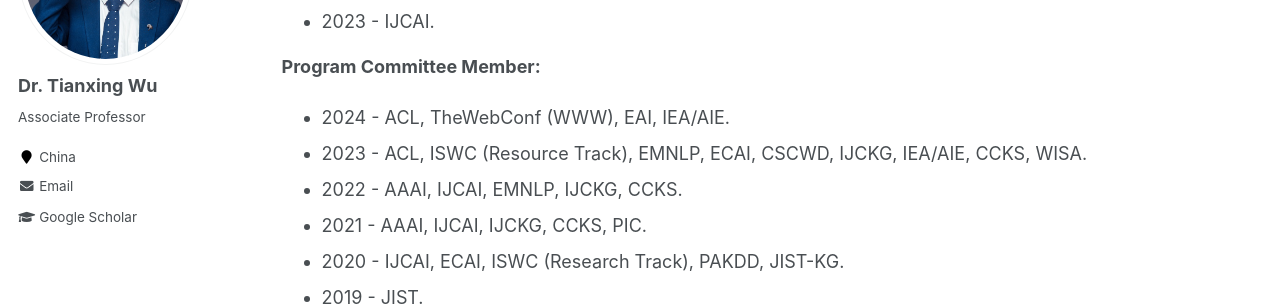
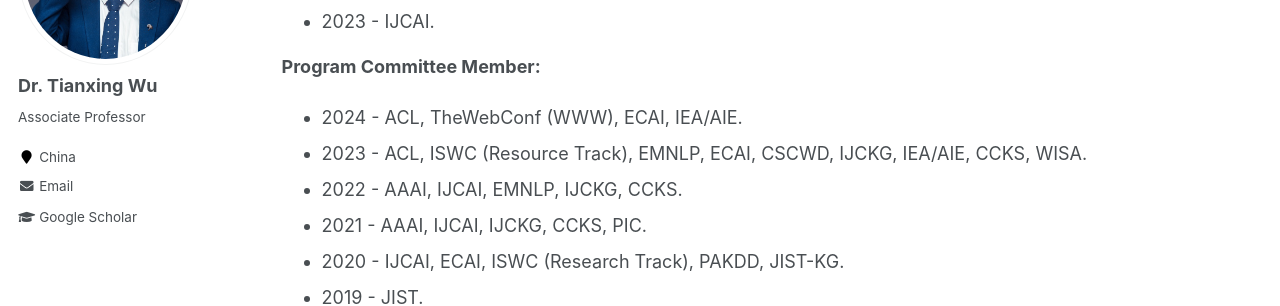
Before and after one commit to tianxing-wu/tianxing-wu.github.io, a Jekyll site: the page built from _pages/services.md, in a window 1280 px wide and 900 px high, scrolled down 1934 px. Shown: the part 153-459 px from the top of the window. Built offline with Jekyll 4.4.1, drawn with Linux system fonts in a browser that asks for light colours.

Commit message:
info update

```diff
--- a/_pages/services.md
+++ b/_pages/services.md
@@ -48,7 +48,7 @@ author_profile: true
 * 2023 - IJCAI.
 
 **Program Committee Member:**
-* 2024 - ACL, TheWebConf (WWW), EAI, IEA/AIE.
+* 2024 - ACL, TheWebConf (WWW), ECAI, IEA/AIE.
 * 2023 - ACL, ISWC (Resource Track), EMNLP, ECAI, CSCWD, IJCKG, IEA/AIE, CCKS, WISA.
 * 2022 - AAAI, IJCAI, EMNLP, IJCKG, CCKS.
 * 2021 - AAAI, IJCAI, IJCKG, CCKS, PIC.
```
Also changed, not shown: _pages/about.md (+1 -1 lines).
